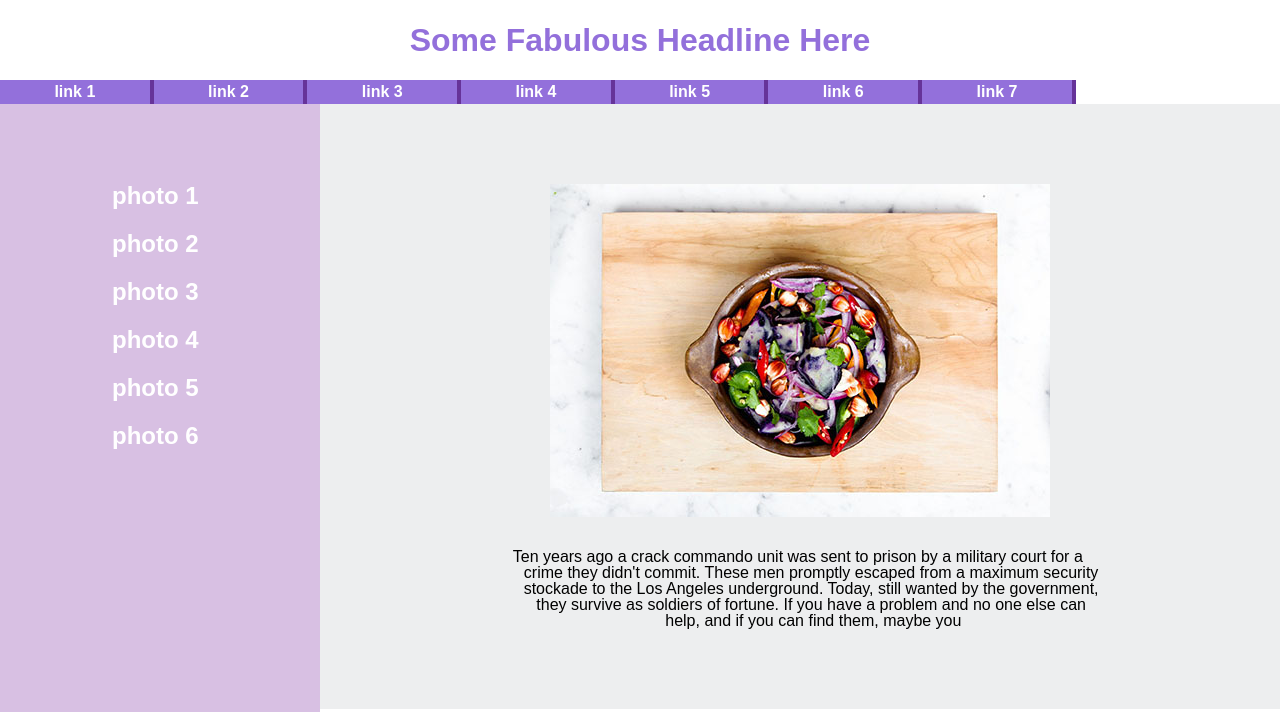
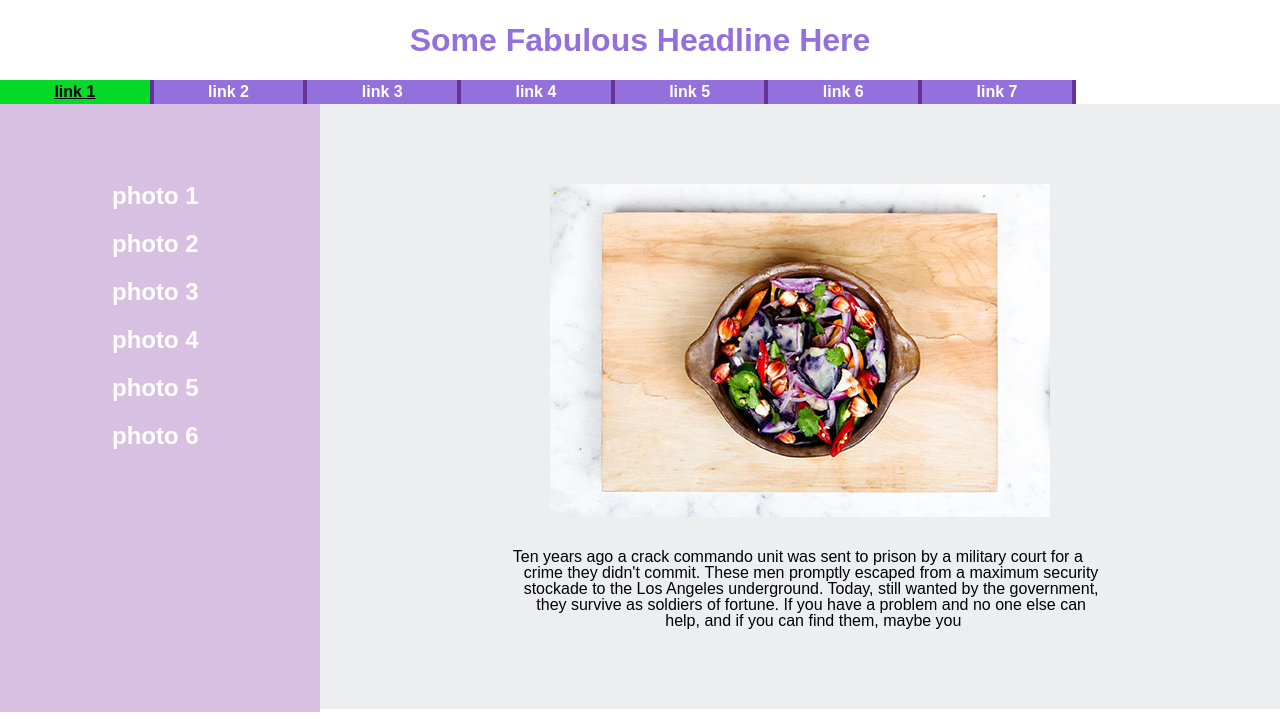
Before and after one commit to KZabel/mockup-practice, a plain HTML site: page index.html in a window 1280 px wide. In both pictures the pointer is over the item "link 1". Shown: the top 719 px of the page. Drawn offline with Linux system fonts and the light colour scheme.

Commit message:
modified nav to make more accessible to visually impaired

```diff
--- a/styles/stylesheet.css
+++ b/styles/stylesheet.css
@@ -19,7 +19,7 @@ nav ul {
 }
 
 nav li {
-  background-color: mediumpurple;
+  background-color: #9370db;
   border-right: 4px solid rebeccapurple;
   display: inline-block;
   float: left;
@@ -30,6 +30,17 @@ nav li {
 nav li a {
   color: white;
   text-decoration: none;
+}
+
+nav li:hover {
+  background-color: #04db28;
+  color: black;
+  text-decoration: underline;
+}
+
+nav li a:hover {
+  color: black;
+  text-decoration: underline;
 }
 
 article {
```
